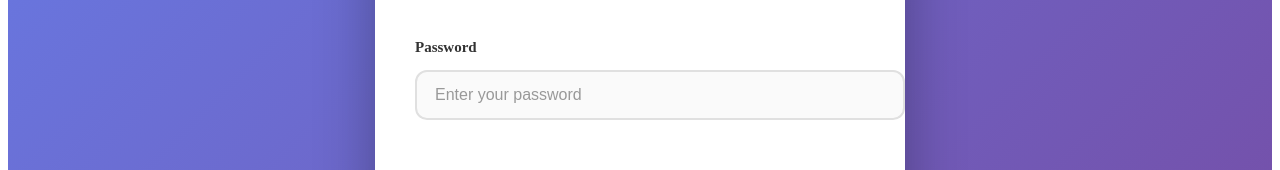
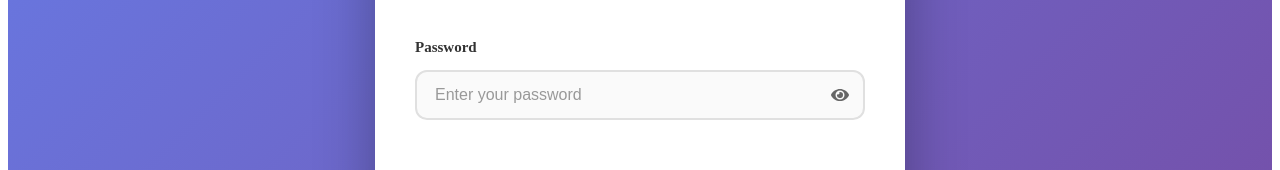
Before and after one commit to Aryansukhadia/New_T, a React app in the folder Frontend/: page /login in a window 1280 px wide. Shown: the part 391-561 px from the top of the page. Built offline with nearby package versions, Linux system fonts and the light colour scheme; no server answers; the HTML template or start-up script is replaced by a standard one.

Commit message:
Add password visibility toggle feature across user-related pages

```diff
--- a/Frontend/src/Pages/Dashboard/UsersPage.tsx
+++ b/Frontend/src/Pages/Dashboard/UsersPage.tsx
@@ -13,7 +13,7 @@ import {
 import Modal from '../../Components/Common/Modal';
 import { FormGroup, Label, Input, Select, Button, LoadingSpinner } from '../../Components/Common/FormComponents';
 import { useToast } from '../../Utils/ToastContext';
-import { FaUsers, FaUser, FaEnvelope, FaLock, FaUserTag, FaUserPlus, FaEdit, FaTrash } from 'react-icons/fa';
+import { FaUsers, FaUser, FaEnvelope, FaLock, FaUserTag, FaUserPlus, FaEdit, FaTrash, FaEye, FaEyeSlash } from 'react-icons/fa';
 
 const PageContainer = styled.div`
   background: white;
@@ -242,6 +242,48 @@ const ModalButtonSecondary = styled.button`
   }
 `;
 
+const PasswordInputWrapper = styled.div`
+  position: relative;
+  width: 100%;
+  box-sizing: border-box;
+`;
+
+const PasswordToggleButton = styled.button`
+  position: absolute;
+  right: 12px;
+  top: 50%;
+  transform: translateY(-50%);
+  background: none;
+  border: none;
+  cursor: pointer;
+  padding: 4px;
+  display: flex;
+  align-items: center;
+  justify-content: center;
+  color: #666;
+  transition: color 0.2s ease;
+  z-index: 1;
+
+  &:hover {
+    color: #667eea;
+  }
+
+  &:disabled {
+    cursor: not-allowed;
+    opacity: 0.5;
+  }
+
+  svg {
+    font-size: 18px;
+  }
+`;
+
+const PasswordInput = styled(Input)`
+  padding-right: 45px;
+  box-sizing: border-box;
+  width: 100%;
+`;
+
 const UsersPage = () => {
   const [users, setUsers] = useState<UserResponse[]>([]);
   const [filteredUsers, setFilteredUsers] = useState<UserResponse[]>([]);
@@ -254,6 +296,7 @@ const UsersPage = () => {
   const [isDeleteModalOpen, setIsDeleteModalOpen] = useState(false);
   const [userToDelete, setUserToDelete] = useState<UserResponse | null>(null);
   const [formLoading, setFormLoading] = useState(false);
+  const [showPassword, setShowPassword] = useState(false);
   const { showSuccess, showError } = useToast();
 
   const [formData, setFormData] = useState({
@@ -607,8 +650,9 @@ const UsersPage = () => {
                 <FaLock />
                 Password
               </Label>
-              <Input
-                type="password"
+              <PasswordInputWrapper>
+                <PasswordInput
+                  type={showPassword ? 'text' : 'password'}
                   id="password"
                   name="password"
                   value={formData.password}
@@ -618,6 +662,15 @@ const UsersPage = () => {
                   disabled={formLoading}
                   minLength={6}
                 />
+                <PasswordToggleButton
+                  type="button"
+                  onClick={() => setShowPassword(!showPassword)}
+                  disabled={formLoading}
+                  aria-label={showPassword ? 'Hide password' : 'Show password'}
+                >
+                  {showPassword ? <FaEyeSlash /> : <FaEye />}
+                </PasswordToggleButton>
+              </PasswordInputWrapper>
               <p style={{
                 fontSize: '12px',
                 color: '#666',
--- a/Frontend/src/Pages/Login.tsx
+++ b/Frontend/src/Pages/Login.tsx
@@ -1,5 +1,7 @@
 import { useState } from 'react';
 import { useNavigate, Link } from 'react-router-dom';
+import { FaEye, FaEyeSlash } from 'react-icons/fa';
+import styled from 'styled-components';
 import {
   FormContainer,
   FormCard,
@@ -17,6 +19,48 @@ import { useToast } from '../Utils/ToastContext';
 import { loginService, setAuthToken, setUserInfo } from '../Services/ApiServices';
 import axios from 'axios';
 
+const PasswordInputWrapper = styled.div`
+  position: relative;
+  width: 100%;
+  box-sizing: border-box;
+`;
+
+const PasswordToggleButton = styled.button`
+  position: absolute;
+  right: 12px;
+  top: 50%;
+  transform: translateY(-50%);
+  background: none;
+  border: none;
+  cursor: pointer;
+  padding: 4px;
+  display: flex;
+  align-items: center;
+  justify-content: center;
+  color: #666;
+  transition: color 0.2s ease;
+  z-index: 1;
+
+  &:hover {
+    color: #667eea;
+  }
+
+  &:disabled {
+    cursor: not-allowed;
+    opacity: 0.5;
+  }
+
+  svg {
+    font-size: 18px;
+  }
+`;
+
+const PasswordInput = styled(Input)`
+  padding-right: 45px;
+  box-sizing: border-box;
+  width: 100%;
+`;
+
 const Login = () => {
   const navigate = useNavigate();
   const { showError, showSuccess } = useToast();
@@ -25,6 +69,7 @@ const Login = () => {
     password: '',
   });
   const [loading, setLoading] = useState(false);
+  const [showPassword, setShowPassword] = useState(false);
 
   const handleChange = (e: React.ChangeEvent<HTMLInputElement>) => {
     const { name, value } = e.target;
@@ -90,8 +135,9 @@ const Login = () => {
 
           <FormGroup>
             <Label htmlFor="password">Password</Label>
-            <Input
-              type="password"
+            <PasswordInputWrapper>
+              <PasswordInput
+                type={showPassword ? 'text' : 'password'}
                 id="password"
                 name="password"
                 value={formData.password}
@@ -100,6 +146,15 @@ const Login = () => {
                 required
                 disabled={loading}
               />
+              <PasswordToggleButton
+                type="button"
+                onClick={() => setShowPassword(!showPassword)}
+                disabled={loading}
+                aria-label={showPassword ? 'Hide password' : 'Show password'}
+              >
+                {showPassword ? <FaEyeSlash /> : <FaEye />}
+              </PasswordToggleButton>
+            </PasswordInputWrapper>
           </FormGroup>
 
           <Button type="submit" disabled={loading}>
--- a/Frontend/src/Pages/Register.tsx
+++ b/Frontend/src/Pages/Register.tsx
@@ -1,5 +1,7 @@
 import { useState, useEffect } from 'react';
 import { useNavigate, Link } from 'react-router-dom';
+import { FaEye, FaEyeSlash } from 'react-icons/fa';
+import styled from 'styled-components';
 import {
   FormContainer,
   FormCard,
@@ -18,6 +20,48 @@ import { useToast } from '../Utils/ToastContext';
 import { registerService, getRolesService, type Role } from '../Services/ApiServices';
 import axios from 'axios';
 
+const PasswordInputWrapper = styled.div`
+  position: relative;
+  width: 100%;
+  box-sizing: border-box;
+`;
+
+const PasswordToggleButton = styled.button`
+  position: absolute;
+  right: 12px;
+  top: 50%;
+  transform: translateY(-50%);
+  background: none;
+  border: none;
+  cursor: pointer;
+  padding: 4px;
+  display: flex;
+  align-items: center;
+  justify-content: center;
+  color: #666;
+  transition: color 0.2s ease;
+  z-index: 1;
+
+  &:hover {
+    color: #667eea;
+  }
+
+  &:disabled {
+    cursor: not-allowed;
+    opacity: 0.5;
+  }
+
+  svg {
+    font-size: 18px;
+  }
+`;
+
+const PasswordInput = styled(Input)`
+  padding-right: 45px;
+  box-sizing: border-box;
+  width: 100%;
+`;
+
 const Register = () => {
   const navigate = useNavigate();
   const { showError, showSuccess } = useToast();
@@ -30,6 +74,7 @@ const Register = () => {
   const [roles, setRoles] = useState<Role[]>([]);
   const [loading, setLoading] = useState(false);
   const [loadingRoles, setLoadingRoles] = useState(true);
+  const [showPassword, setShowPassword] = useState(false);
 
   useEffect(() => {
     const fetchRoles = async () => {
@@ -120,8 +165,9 @@ const Register = () => {
 
           <FormGroup>
             <Label htmlFor="password">Password</Label>
-            <Input
-              type="password"
+            <PasswordInputWrapper>
+              <PasswordInput
+                type={showPassword ? 'text' : 'password'}
                 id="password"
                 name="password"
                 value={formData.password}
@@ -131,6 +177,15 @@ const Register = () => {
                 disabled={loading}
                 minLength={6}
               />
+              <PasswordToggleButton
+                type="button"
+                onClick={() => setShowPassword(!showPassword)}
+                disabled={loading}
+                aria-label={showPassword ? 'Hide password' : 'Show password'}
+              >
+                {showPassword ? <FaEyeSlash /> : <FaEye />}
+              </PasswordToggleButton>
+            </PasswordInputWrapper>
           </FormGroup>
 
           <FormGroup>
```
Also changed, not shown: Frontend/src/Pages/AdminCreateUser.tsx (+57 -2 lines). Lines whose indentation alone changed are shown as unchanged.
